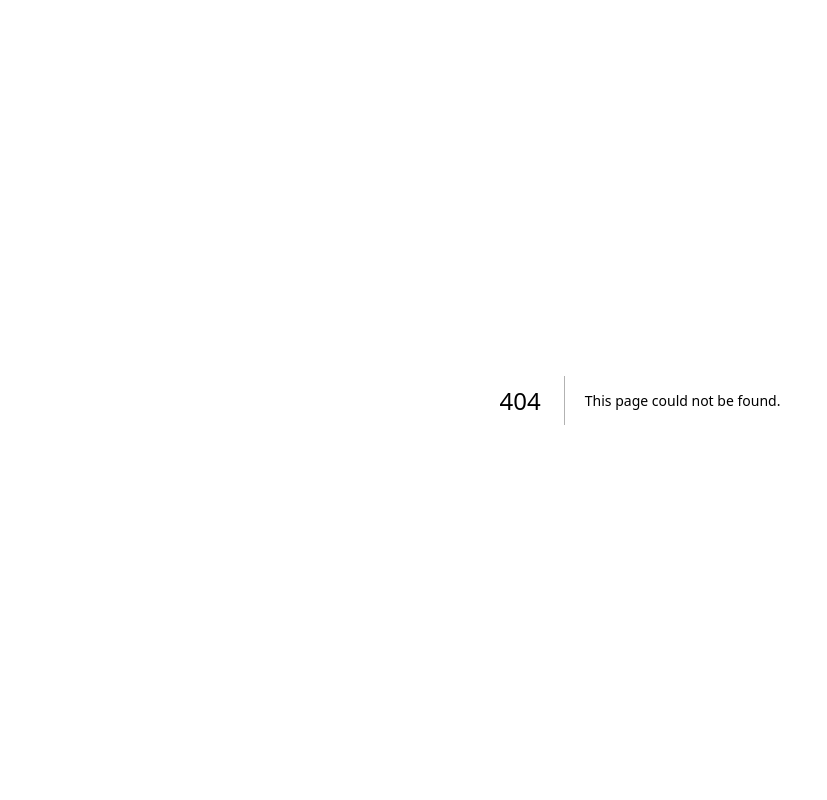
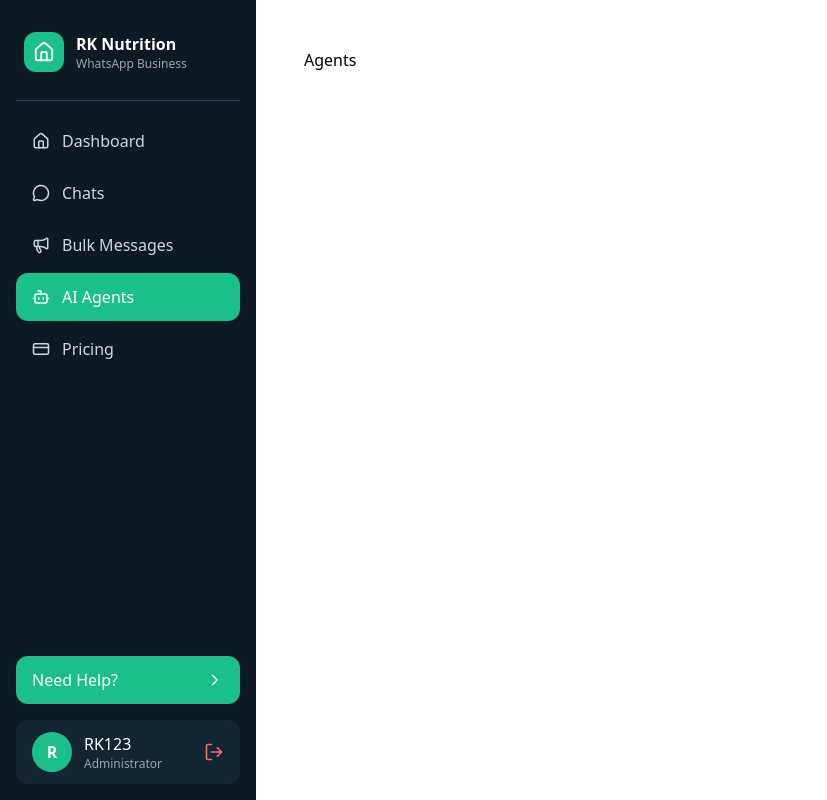
Before and after one commit to ankitbareth-dev/whatsapp-chatbot, a Next.js app: page /agents in a window 1280 px wide. Before the commit this address had no page. Shown: the whole page, without its empty margins (0-827 px from the left). Built offline with nearby package versions, Linux system fonts and the light colour scheme.

Commit message:
made side bar more functional

```diff
--- /dev/null
+++ b/app/(dashboard)/agents/page.tsx
@@ -0,0 +1,5 @@
+const page = () => {
+  return <div>Agents</div>;
+};
+
+export default page;
--- /dev/null
+++ b/app/(dashboard)/bulk/page.tsx
@@ -0,0 +1,5 @@
+const page = () => {
+  return <div>Bulk</div>;
+};
+
+export default page;
--- /dev/null
+++ b/app/(dashboard)/chats/page.tsx
@@ -0,0 +1,5 @@
+const page = () => {
+  return <div>Chats</div>;
+};
+
+export default page;
--- /dev/null
+++ b/app/(dashboard)/pricing/page.tsx
@@ -0,0 +1,5 @@
+const page = () => {
+  return <div>Pricing</div>;
+};
+
+export default page;
--- a/components/SideNav.tsx
+++ b/components/SideNav.tsx
@@ -1,29 +1,45 @@
+"use client";
+
+import Link from "next/link";
+import { usePathname } from "next/navigation";
+import {
+  Home,
+  MessageCircle,
+  Megaphone,
+  Bot,
+  CreditCard,
+  LogOut,
+  ChevronRight,
+} from "lucide-react";
+
 const SideNav = () => {
+  const pathname = usePathname();
+
+  const menu = [
+    { name: "Dashboard", href: "/dashboard", icon: <Home size={18} /> },
+    { name: "Chats", href: "/chats", icon: <MessageCircle size={18} /> },
+    {
+      name: "Bulk",
+      label: "Bulk Messages",
+      href: "/bulk",
+      icon: <Megaphone size={18} />,
+    },
+    {
+      name: "Agents",
+      label: "AI Agents",
+      href: "/agents",
+      icon: <Bot size={18} />,
+    },
+    { name: "Pricing", href: "/pricing", icon: <CreditCard size={18} /> },
+  ];
+
   return (
     <div className="w-64 h-screen bg-[#0E1A23] text-white flex flex-col justify-between py-4">
+      {/* Header */}
       <div>
         <div className="flex items-center gap-3 px-6 py-4">
           <div className="w-10 h-10 bg-[#1BBF89] rounded-xl flex items-center justify-center">
-            <svg
-              xmlns="http://www.w3.org/2000/svg"
-              className="h-6 w-6"
-              fill="none"
-              viewBox="0 0 24 24"
-              stroke="white"
-            >
-              <path
-                strokeLinecap="round"
-                strokeLinejoin="round"
-                strokeWidth="2"
-                d="M12 3l7 5-7 5-7-5 7-5z"
-              />
-              <path
-                strokeLinecap="round"
-                strokeLinejoin="round"
-                strokeWidth="2"
-                d="M5 13l7 5 7-5"
-              />
-            </svg>
+            <Home size={22} stroke="white" />
           </div>
           <div>
             <h1 className="font-semibold">RK Nutrition</h1>
@@ -31,131 +47,39 @@ const SideNav = () => {
           </div>
         </div>
 
+        {/* Separator */}
+        <div className="border-b border-gray-700 mx-4 my-3"></div>
+
+        {/* Menu */}
         <div className="mt-4 space-y-1">
-          <a
-            href="#"
-            className="flex items-center gap-3 bg-[#1BBF89] mx-4 px-4 py-3 rounded-xl font-medium"
-          >
-            <svg
-              xmlns="http://www.w3.org/2000/svg"
-              className="h-5 w-5"
-              fill="none"
-              viewBox="0 0 24 24"
-              stroke="white"
-            >
-              <path
-                strokeLinecap="round"
-                strokeLinejoin="round"
-                strokeWidth="2"
-                d="M3 12l2-2m0 0l7-7 7 7m-9 12V9m4 10v-6"
-              />
-            </svg>
-            Dashboard
-          </a>
+          {menu.map((item) => {
+            const isActive = pathname === item.href;
 
-          <a
-            href="#"
-            className="flex items-center gap-3 text-gray-300 hover:bg-[#122530] mx-4 px-4 py-3 rounded-xl transition"
-          >
-            <svg
-              xmlns="http://www.w3.org/2000/svg"
-              className="h-5 w-5"
-              fill="none"
-              viewBox="0 0 24 24"
-              stroke="currentColor"
-            >
-              <path
-                strokeLinecap="round"
-                strokeLinejoin="round"
-                strokeWidth="2"
-                d="M8 10h.01M12 10h.01M16 10h.01M9 16h6m-9 0a9 9 0 0118 0H3z"
-              />
-            </svg>
-            Chats
-          </a>
-
-          <a
-            href="#"
-            className="flex items-center gap-3 text-gray-300 hover:bg-[#122530] mx-4 px-4 py-3 rounded-xl transition"
-          >
-            <svg
-              xmlns="http://www.w3.org/2000/svg"
-              className="h-5 w-5"
-              fill="none"
-              viewBox="0 0 24 24"
-              stroke="currentColor"
-            >
-              <path
-                strokeLinecap="round"
-                strokeLinejoin="round"
-                strokeWidth="2"
-                d="M15 17h5l-1.405-1.405M21 13V7a2 2 0 00-2-2h-3.586a1 1 0 01-.707-.293l-2.414-2.414A1 1 0 0011.586 2H6a2 2 0 00-2 2v14a2 2 0 002 2h7"
-              />
-            </svg>
-            Bulk Messages
-          </a>
-
-          <a
-            href="#"
-            className="flex items-center gap-3 text-gray-300 hover:bg-[#122530] mx-4 px-4 py-3 rounded-xl transition"
-          >
-            <svg
-              xmlns="http://www.w3.org/2000/svg"
-              className="h-5 w-5"
-              fill="none"
-              viewBox="0 0 24 24"
-              stroke="currentColor"
-            >
-              <path
-                strokeLinecap="round"
-                strokeLinejoin="round"
-                strokeWidth="2"
-                d="M12 11c0-1.104.896-2 2-2h6M12 11c0 1.104.896 2 2 2h6m-8-2H6m6 0a2 2 0 100-4 2 2 0 000 4zm0 0a2 2 0 110 4 2 2 0 010-4z"
-              />
-            </svg>
-            AI Agents
-          </a>
-
-          <a
-            href="#"
-            className="flex items-center gap-3 text-gray-300 hover:bg-[#122530] mx-4 px-4 py-3 rounded-xl transition"
-          >
-            <svg
-              xmlns="http://www.w3.org/2000/svg"
-              className="h-5 w-5"
-              fill="none"
-              viewBox="0 0 24 24"
-              stroke="currentColor"
-            >
-              <path
-                strokeLinecap="round"
-                strokeLinejoin="round"
-                strokeWidth="2"
-                d="M9 14l6-6m3 2a9 9 0 11-6.219-8.56"
-              />
-            </svg>
-            Pricing
-          </a>
+            return (
+              <Link
+                key={item.name}
+                href={item.href}
+                className={`flex items-center gap-3 mx-4 px-4 py-3 rounded-xl transition
+                  ${
+                    isActive
+                      ? "bg-[#1BBF89] text-white"
+                      : "text-gray-300 hover:bg-[#122530]"
+                  }
+                `}
+              >
+                <span>{item.icon}</span>
+                <span>{item.label || item.name}</span>
+              </Link>
+            );
+          })}
         </div>
       </div>
 
+      {/* Footer */}
       <div className="px-4">
         <div className="bg-[#1BBF89] px-4 py-3 rounded-xl flex items-center justify-between mb-4 cursor-pointer">
           <p className="font-medium">Need Help?</p>
-          <svg
-            xmlns="http://www.w3.org/2000/svg"
-            className="h-5 w-5"
-            fill="none"
-            viewBox="0 0 24 24"
-            stroke="white"
-          >
-            <path
-              strokeLinecap="round"
-              strokeLinejoin="round"
-              strokeWidth="2"
-              d="M14 5l7 7-7 7"
-            />
-          </svg>
+          <ChevronRight size={18} stroke="white" />
         </div>
 
         <div className="bg-[#122530] px-4 py-3 rounded-xl flex items-center justify-between">
@@ -163,6 +87,7 @@ const SideNav = () => {
             <div className="w-10 h-10 rounded-full bg-[#1BBF89] flex items-center justify-center">
               <span className="text-white font-semibold">R</span>
             </div>
+
             <div>
               <p className="font-medium">RK123</p>
               <p className="text-xs text-gray-400">Administrator</p>
@@ -170,20 +95,7 @@ const SideNav = () => {
           </div>
 
           <button className="text-red-400 hover:text-red-500">
-            <svg
-              xmlns="http://www.w3.org/2000/svg"
-              className="h-6 w-6"
-              fill="none"
-              viewBox="0 0 24 24"
-              stroke="currentColor"
-            >
-              <path
-                strokeLinecap="round"
-                strokeLinejoin="round"
-                strokeWidth="2"
-                d="M17 16l4-4m0 0l-4-4m4 4H3"
-              />
-            </svg>
+            <LogOut size={20} />
           </button>
         </div>
       </div>
```
